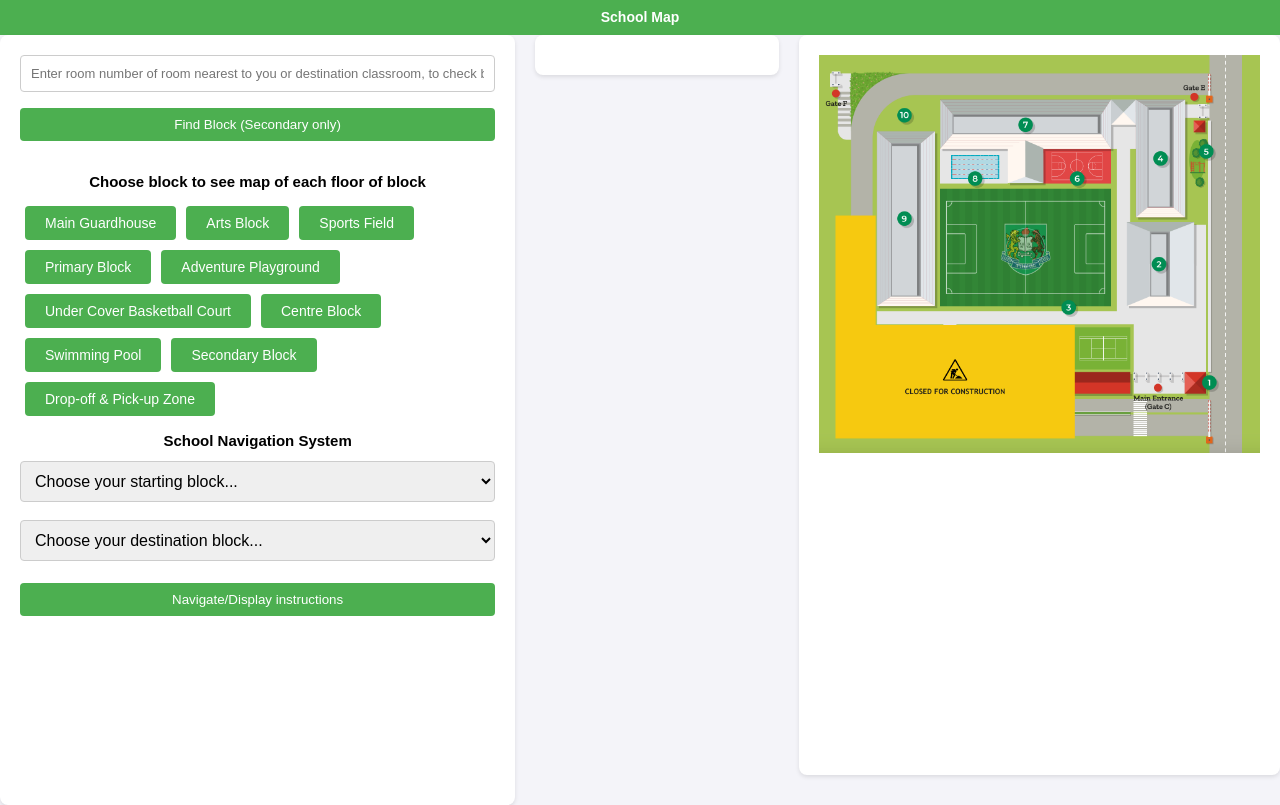
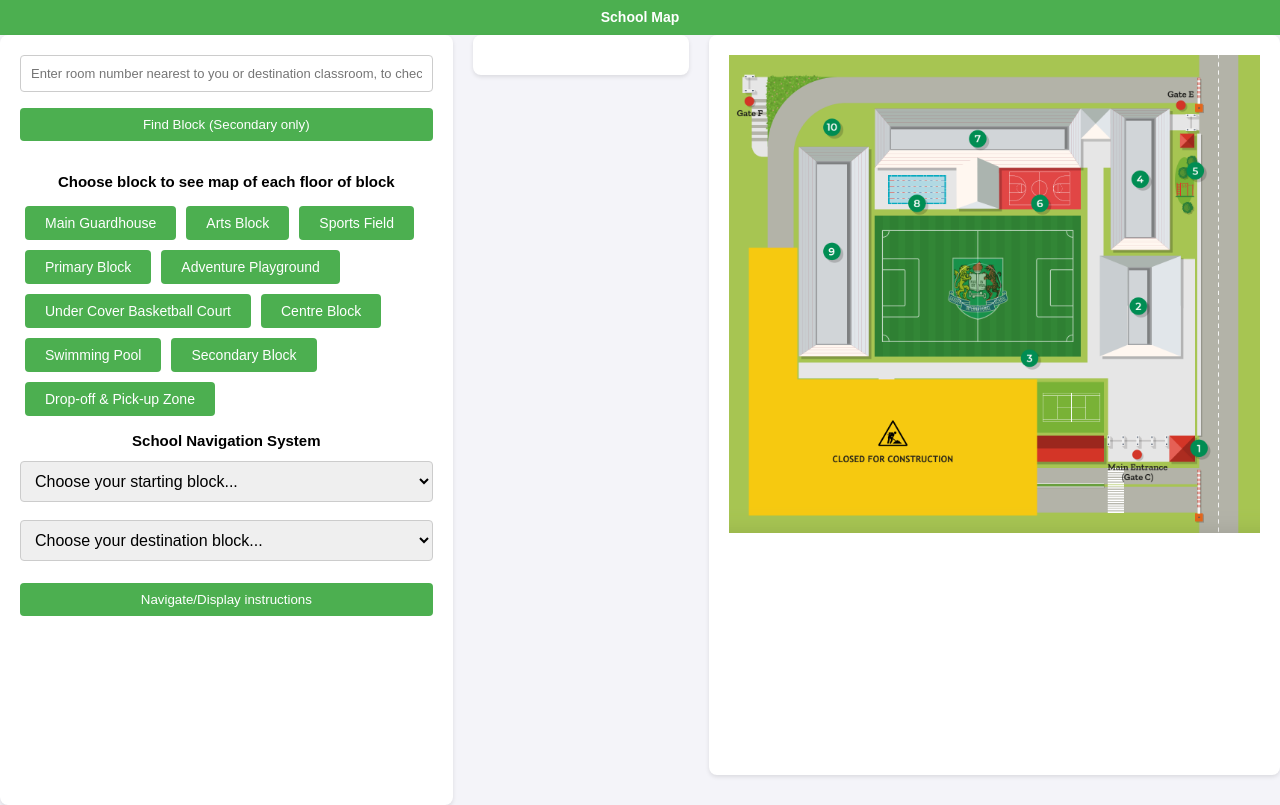
Before and after one commit to harleensachdev/interactiveschoolmap, a plain HTML site: page index.html in a window 1280 px wide. Drawn offline with Linux system fonts and the light colour scheme.

Commit message:
Update map dimensions

```diff
--- a/index.html
+++ b/index.html
@@ -13,7 +13,7 @@
     <div id="content">
       <section id="input-section">
         <div id="room-input-container">
-          <input type="text" id="room-number" placeholder="Enter room number of room nearest to you or destination classroom, to check block it's in.  ">
+          <input type="text" id="room-number" placeholder="Enter room number nearest to you or destination classroom, to check block.">
           <button onclick="findBlock()">Find Block (Secondary only)</button>
         </div>
         <div id="header2">
--- a/styles.css
+++ b/styles.css
@@ -145,7 +145,7 @@ select,
   display: flex;
   justify-content: center;
   align-items: center;
-  width: 1300px;
+  width: 1800px;
   height:700px;
   overflow: hidden;
   background: #fff;
@@ -161,7 +161,7 @@ select,
 }
 
 #map-container {
-  width: 1300px;
+  width: 1800px;
   height: 700px;
 
 }
```
